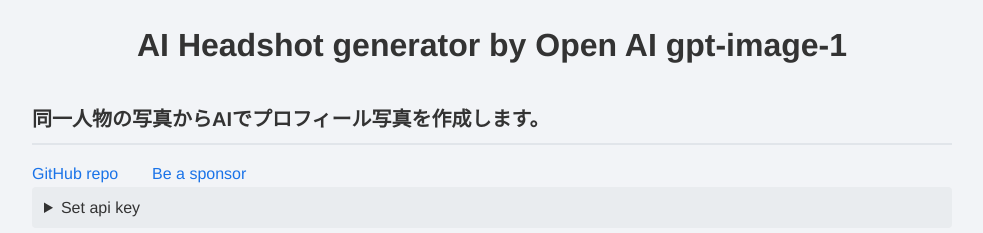
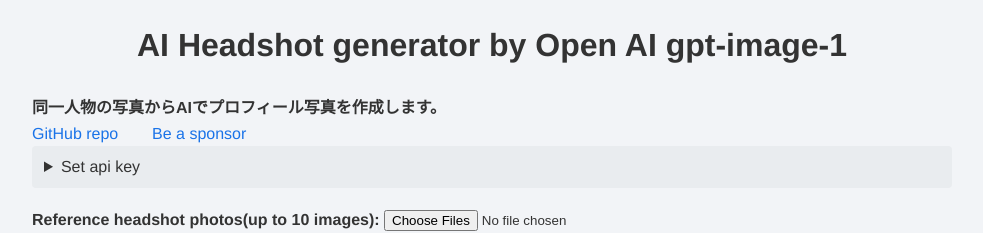
Before and after one commit to GitHub30/gpt-image.dev, a plain HTML site: page index.html in a window 1280 px wide. Shown: the top 233 px of the page, without its empty margins (148-1131 px from the left). Drawn offline with Linux system fonts and the light colour scheme.

Commit message:
Update index.html

```diff
--- a/index.html
+++ b/index.html
@@ -163,7 +163,7 @@
 
 <body>
     <h1>AI Headshot generator by Open AI gpt-image-1</h1>
-    <h3>同一人物の写真からAIでプロフィール写真を作成します。</h3>
+    <h4>同一人物の写真からAIでプロフィール写真を作成します。</h4>
     <a href="https://github.com/GitHub30/gpt-image.dev">GitHub repo</a>
     <a href="https://buymeacoffee.com/gpt.image.dev">&nbsp;&nbsp;&nbsp;Be a sponsor</a>
     <form id="editForm" enctype="multipart/form-data">
```
